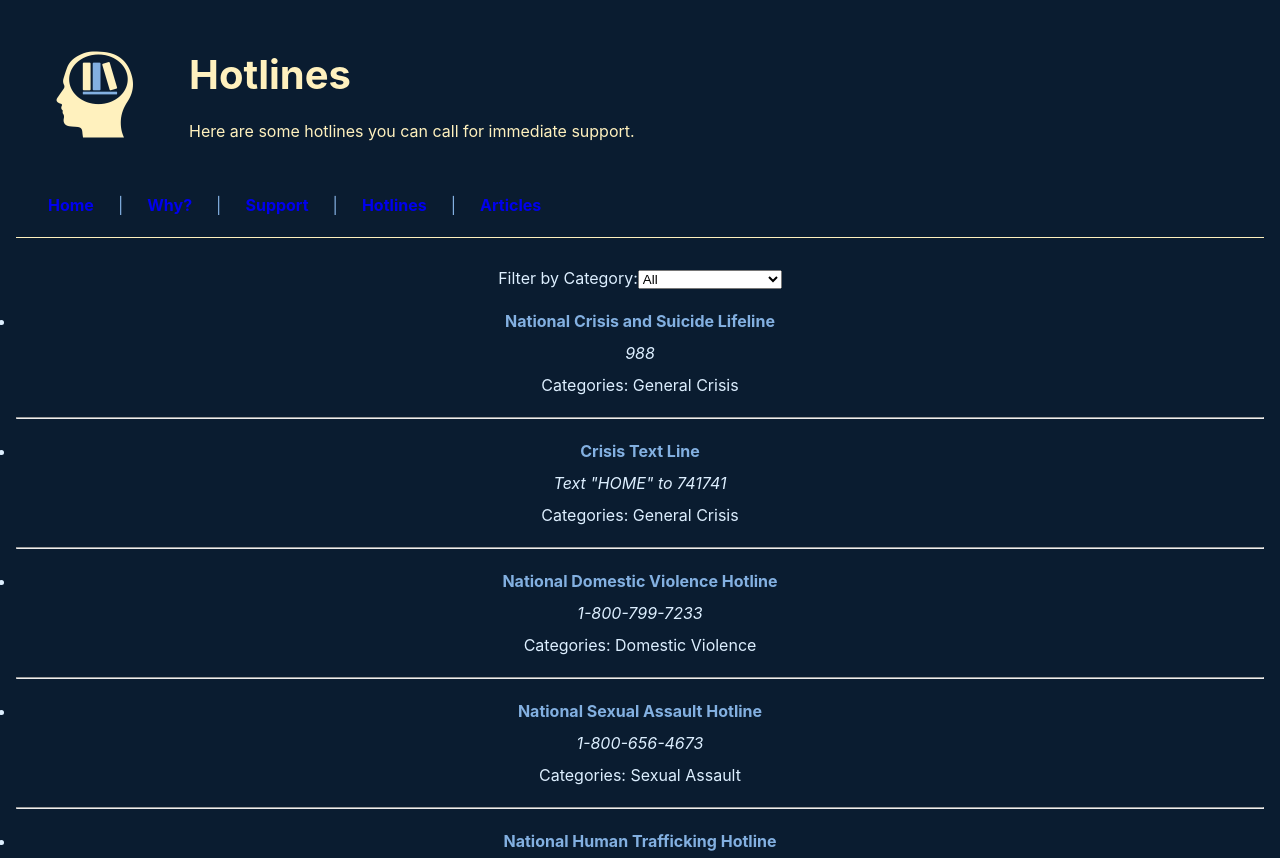
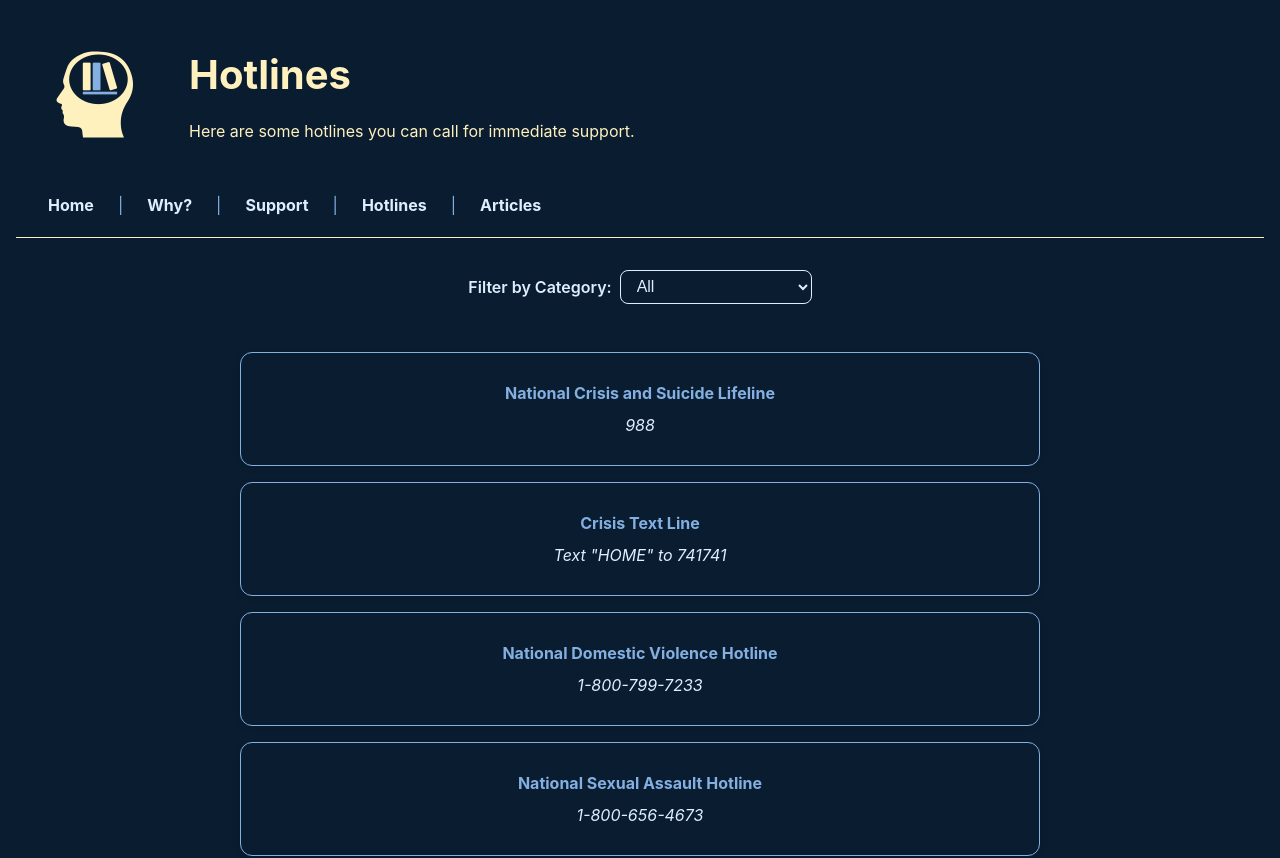
Before and after one commit to anyakapila/MentalHealthResources, a Vue app: page /hotlines in a window 1280 px wide. Shown: the top 858 px of the page. Built offline with nearby package versions, Linux system fonts and the light colour scheme.

Commit message:
styling filtered lists

```diff
--- a/src/assets/base.css
+++ b/src/assets/base.css
@@ -198,3 +198,71 @@ strong {
   font-weight: 700;
   color: var(--color-heading);
 }
+
+li {
+  margin-bottom: 0.5rem;
+  color: var(--color-text);
+  list-style: none;
+}
+
+.filter-container {
+  display: flex;
+  justify-content: center;
+  align-items: center;
+  gap: 0.5rem;
+  margin-bottom: 1rem;
+  font-size: 1rem;
+}
+
+label {
+  font-weight: 600;
+  color: var(--color-text);
+}
+
+select {
+  padding: 0.4rem 0.75rem;
+  border: 1px solid var(--color-text);
+  border-radius: 0.5rem;
+  background-color: var(--color-background);
+  color: var(--color-text);
+  font-size: 1rem;
+  transition: border 0.2s ease;
+}
+
+select:hover, select:focus {
+  border-color: var(--color-heading);
+  outline: none;
+}
+
+ul a {
+  color: var(--color-text);
+  text-decoration: none;
+  transition: color 0.3s;
+}
+
+ul a:visited {
+  color: var(--color-text);
+}
+
+.filtered-list {
+  list-style-type: none;
+  padding: 0;
+  margin: 2rem auto;
+  max-width: 800px;
+}
+
+.card {
+  background-color: var(--color-background);
+  border: 1px solid var(--color-heading);
+  border-radius: 12px;
+  padding: 1.5rem;
+  margin-bottom: 1rem;
+  box-shadow: 0 2px 6px rgba(0, 0, 0, 0.1);
+  transition: box-shadow 0.3s ease, transform 0.2s ease;
+  color: var(--color-text);
+}
+
+.card:hover {
+  box-shadow: 0 4px 14px rgba(0, 0, 0, 0.2);
+  transform: translateY(-2px);
+}
--- a/src/views/Articles.vue
+++ b/src/views/Articles.vue
@@ -18,26 +18,24 @@
     </ul>
     </nav>
 
-   <label>Filter by Category:</label>
-   <select v-model="selectedCategory">
+  <div class="filter-container">
+   <label for="category-select">Filter by Category:</label>
+   <select id="category-select" v-model="selectedCategory">
     <option value="">All</option>
     <option v-for="cat in categoryNames" :key="cat" :value="cat">
       {{cat}}
     </option>
    </select>
+  </div>
 
-   <ul>
-    <li v-for="article in filteredArticles" :key="article.title">
-      <strong>{{ article.title }}</strong><br />
+   <ul class="filtered-list">
+    <li
+      class="card"
+      v-for="article in filteredArticles"
+      :key="article.title">
+      <a :href="article.url" target="_blank">
+      <strong>{{ article.title }}</strong></a><br />
       <em>{{ article.source }}</em><br />
-      <a :href="article.url" target="_blank">{{ article.url }}</a><br />
-      <span>
-        Categories:
-        <span v-for="catId in article.categories" :key="catId">
-          {{ getCategoryName(catId) }}<span v-if="!isLast(catId, article.categories)">, </span>
-        </span>
-      </span>
-      <hr />
     </li>
     </ul>
   </main>
@@ -66,4 +64,8 @@ select {
 hr {
   margin: 1rem 0;
 }
+a:hover strong {
+  color: var(--color-bigheading);
+  transition: color 0.2s ease;
+}
 </style>
--- a/src/views/Hotlines.vue
+++ b/src/views/Hotlines.vue
@@ -18,25 +18,23 @@
     </ul>
     </nav>
 
-   <label>Filter by Category:</label>
-   <select v-model="selectedCategory">
+   <div class="filter-container">
+   <label for="category-select">Filter by Category:</label>
+   <select id="category-select" v-model="selectedCategory">
     <option value="">All</option>
     <option v-for="cat in categoryNames" :key="cat" :value="cat">
       {{cat}}
     </option>
    </select>
+  </div>
 
-   <ul>
-    <li v-for="hotline in filteredHotlines" :key="hotline.title">
+   <ul class="filtered-list">
+    <li
+      class="card"
+      v-for="hotline in filteredHotlines"
+      :key="hotline.title">
       <strong>{{ hotline.title }}</strong><br />
       <em>{{ hotline.number }}</em><br />
-      <span>
-        Categories:
-        <span v-for="catId in hotline.categories" :key="catId">
-          {{ getCategoryName(catId) }}<span v-if="!isLast(catId, hotline.categories)">, </span>
-        </span>
-      </span>
-      <hr />
     </li>
     </ul>
 
```
